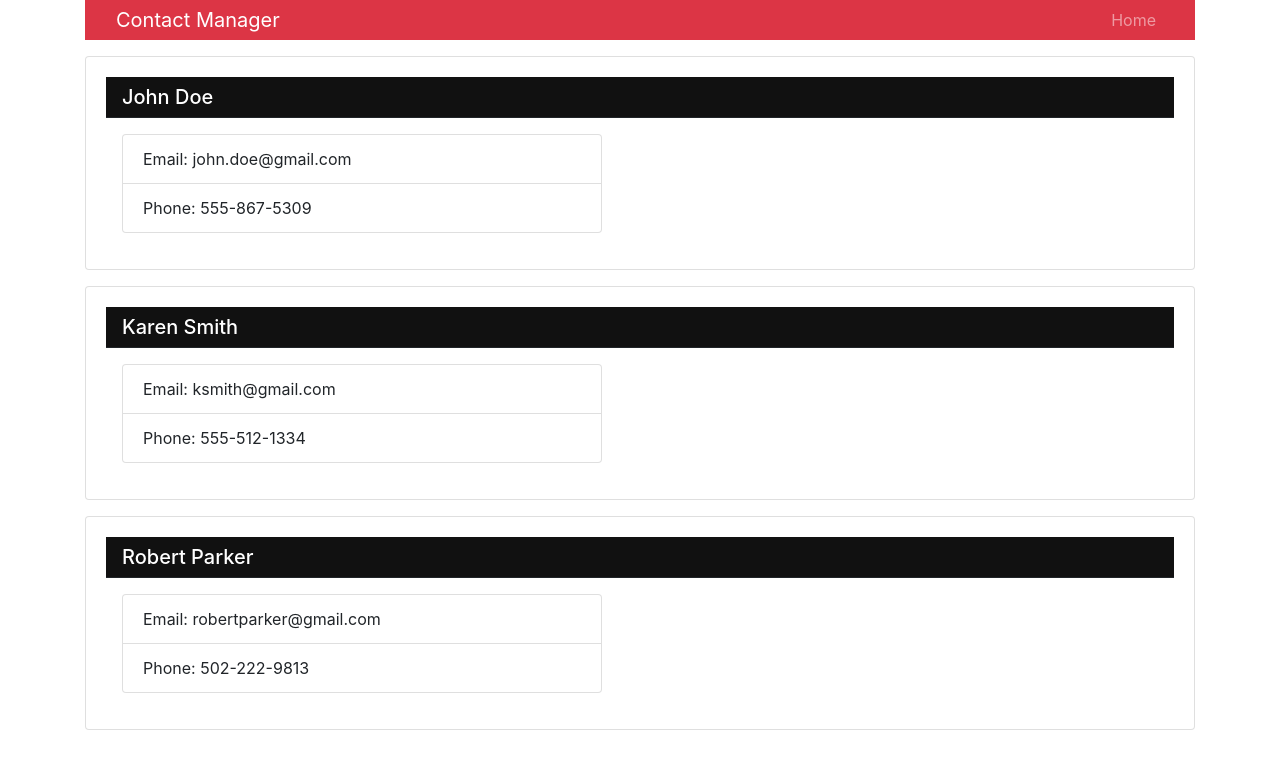
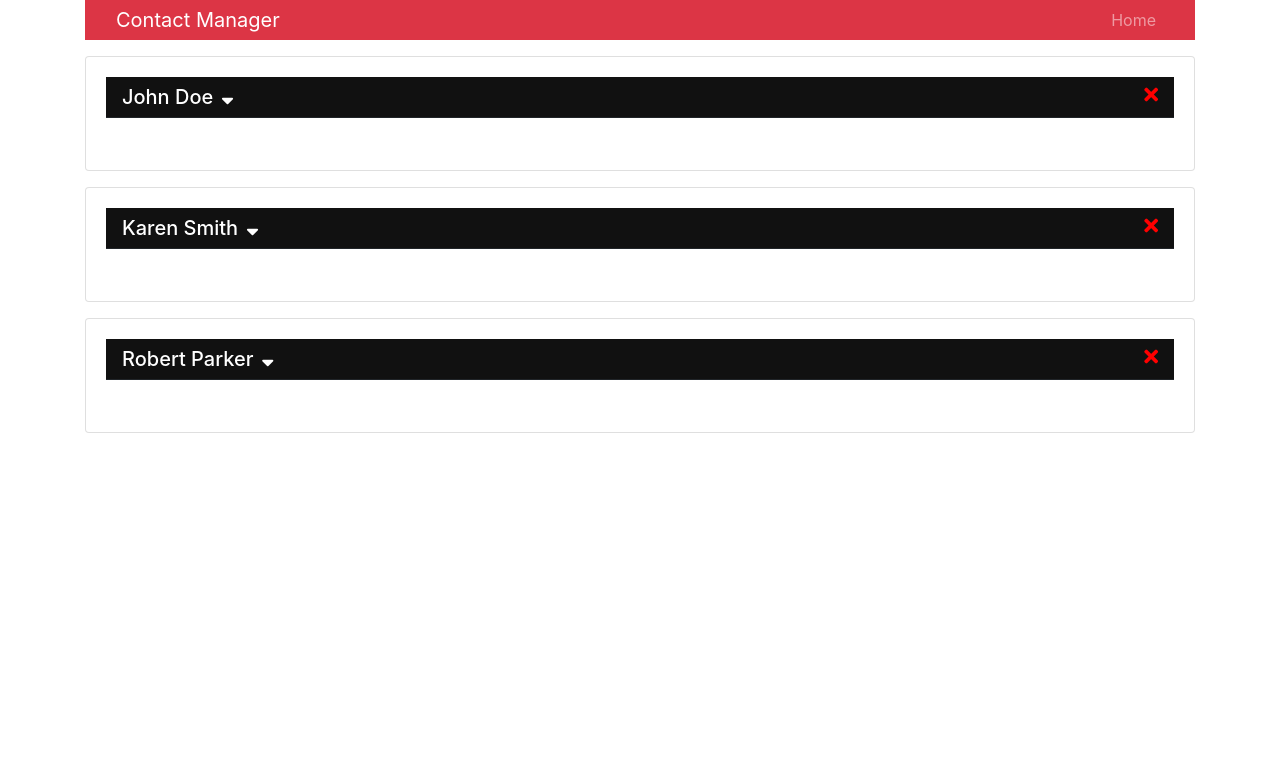
Before and after one commit to dpurdy1113/contactmanager, a React (Create React App) app: page / in a window 1280 px wide. Shown: the top 766 px of the page. Built offline with nearby package versions, Linux system fonts and the light colour scheme.

Commit message:
added delete feature, without state manager for now

```diff
--- a/public/index.html
+++ b/public/index.html
@@ -10,6 +10,9 @@
       homescreen on Android. See https://developers.google.com/web/fundamentals/web-app-manifest/
     -->
     <link rel="manifest" href="%PUBLIC_URL%/manifest.json">
+    <link rel="stylesheet" href="https://use.fontawesome.com/releases/v5.4.2/css/all.css" integrity="sha384-/rXc/GQVaYpyDdyxK+ecHPVYJSN9bmVFBvjA/9eOB+pb3F2w2N6fc5qB9Ew5yIns" crossorigin="anonymous">
+
+
     <!--
       Notice the use of %PUBLIC_URL% in the tags above.
       It will be replaced with the URL of the `public` folder during the build.
--- a/src/components/Contact.js
+++ b/src/components/Contact.js
@@ -2,16 +2,24 @@ import React, { Component } from 'react'
 import PropTypes from 'prop-types';
 
 class Contact extends Component {
-render() {
-  const {name, email, phone} = this.props.contact
+  state = {
+    showContactInfo: false
+  }
+  onDeleteClick = () => {
+    this.props.deleteClickHandler()
+  }
+
+  render() {
+    const { name, email, phone } = this.props.contact
+    const {showContactInfo} = this.state
     return (
       <div className="card card-body mb-3">
-        <h4 className="f4 bg-near-black white mv0 pv2 ph3">{name}</h4>
+        <h4 className="f4 bg-near-black white mv0 pv2 ph3">{name}<i onClick={()=> this.setState({ showContactInfo: !this.state.showContactInfo })} className="fas fa-sort-down pl-2" style = {{cursor : 'pointer'}} /> <i className = 'fas fa-times' style ={{ cursor: 'pointer', float:'right', color: 'red'}} onClick = {this.onDeleteClick}></i></h4>
         <div className="pa3 bt">
-        <ul className ="f6 f5-ns lh-copy measure mv0 list-group">
-          <li className ="list-group-item">Email: {email}</li>
-          <li className ="list-group-item">Phone: {phone}</li>
-        </ul>
+        {showContactInfo ? (<ul className="f6 f5-ns lh-copy measure mv0 list-group">
+            <li className="list-group-item">Email: {email}</li>
+            <li className="list-group-item">Phone: {phone}</li>
+          </ul>):null }
         </div>
       </div>
     )
@@ -19,7 +27,8 @@ render() {
 }
 
 Contact.propTypes = {
-  contact: PropTypes.object.isRequired
+  contact: PropTypes.object.isRequired,
+  deleteClickHandler: PropTypes.func.isRequired
 }
 
 export default Contact;
--- a/src/components/Contacts.js
+++ b/src/components/Contacts.js
@@ -25,16 +25,22 @@ state = {
     ]
 
   }
-
+  deleteContact =(id) => {
+    const {contacts} = this.state;
+    const newContacts  = contacts.filter(contact => contact.id !== id)
+    this.setState({
+      contacts:newContacts
+    })
+  }
 
   render() {
     const { contacts } = this.state;
     return (
-      <div>
+      <React.Fragment>
         {contacts.map(contact => (
-         <Contact key = {contact.id} contact = {contact} />
+         <Contact key = {contact.id} contact = {contact} deleteClickHandler= {this.deleteContact.bind(this, contact.id)} />
         ))}
-      </div>
+      </React.Fragment>
     )
   }
 }
```
